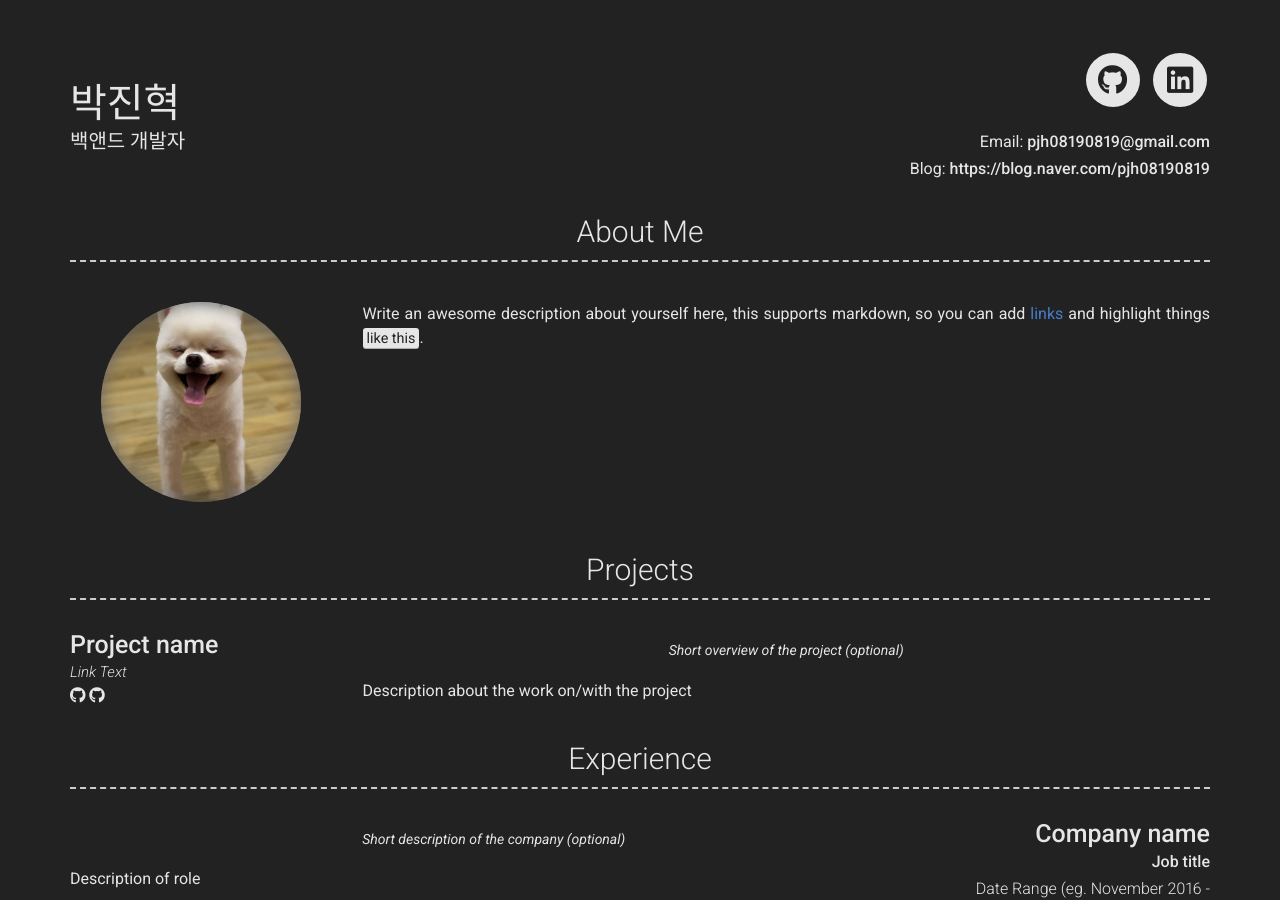
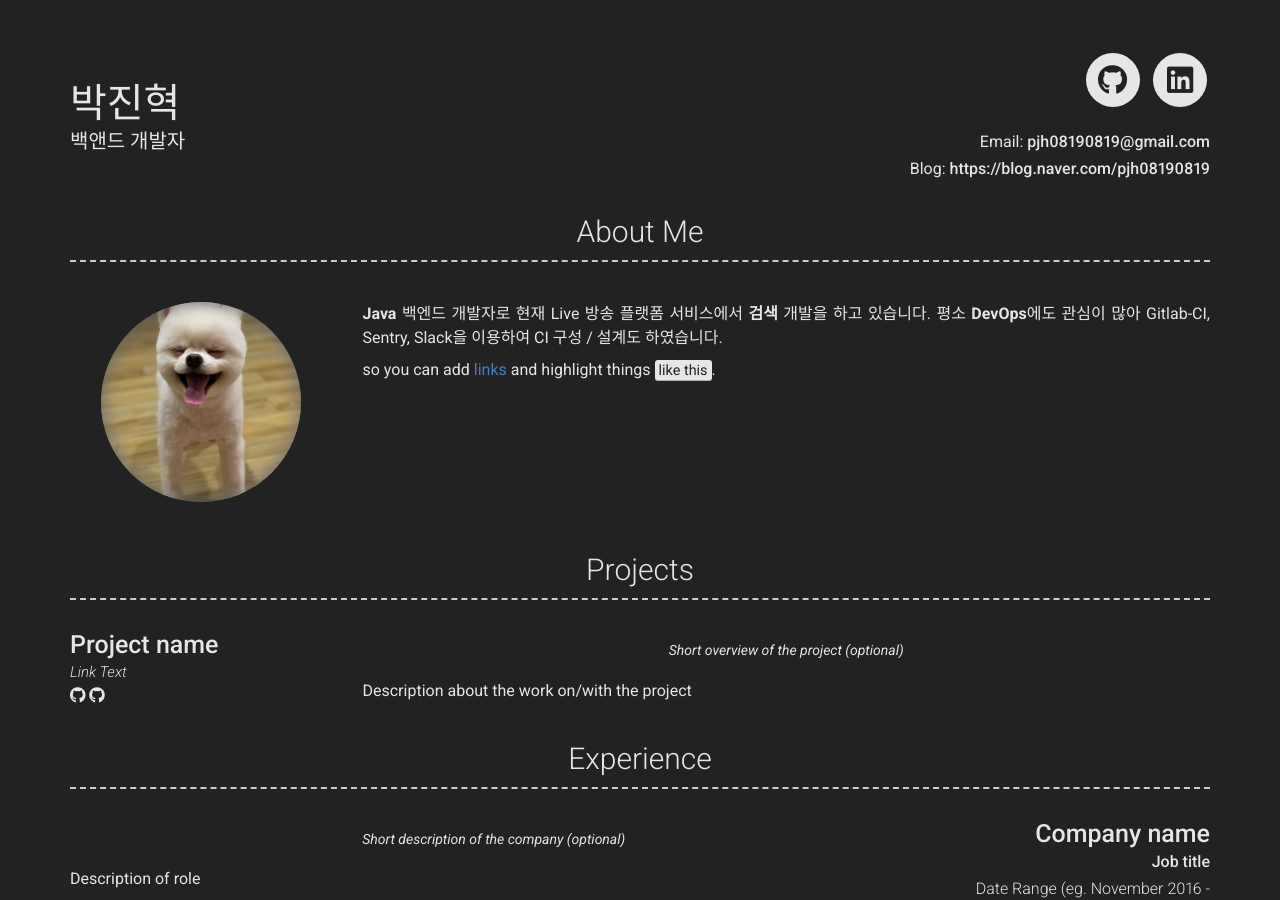
Before and after one commit to JinHyukParkk/JinHyukParkk.github.io, a Jekyll site: the page built from index.md, in a window 1280 px wide and 900 px high. Built offline with Jekyll 4.4.1, drawn with Linux system fonts in a browser that asks for light colours; nearby versions of some CDN libraries.

Commit message:
about me 작성

```diff
--- a/_config.yml
+++ b/_config.yml
@@ -32,7 +32,10 @@ linkedin_username: 진혁-박-504777130
 # about_title: About Me (Use this to override about section title)
 about_profile_image: images/ddol.jpeg
 about_content: | # this will include new lines to allow paragraphs
-  Write an awesome description about yourself here, this supports markdown, so you can add [links](http://foobar.com) and highlight things <mark>like this</mark>.
+  **Java** 백엔드 개발자로 현재 Live 방송 플랫폼 서비스에서 **검색** 개발을 하고 있습니다.
+  평소 **DevOps**에도 관심이 많아 Gitlab-CI, Sentry, Slack을 이용하여 CI 구성 / 설계도 하였습니다.
+
+   so you can add [links](http://foobar.com) and highlight things <mark>like this</mark>.
 
 #You can even add paragraphs by using empty lines like this and add anything else [markdown](https://www.markdownguide.org/getting-started#what-is-markdown) supports such as
 #    - Lists
```
